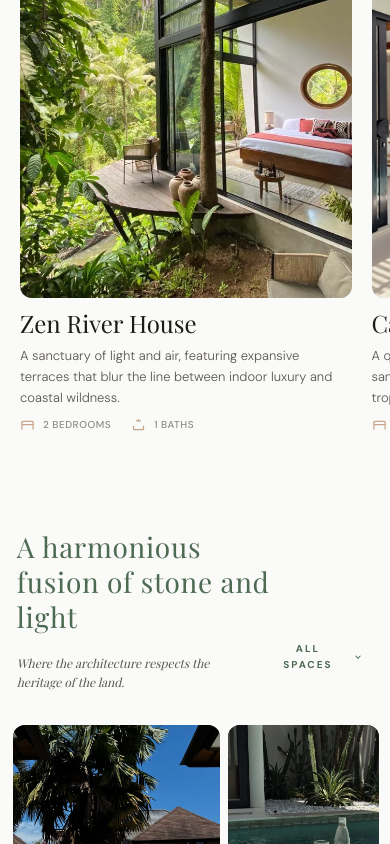
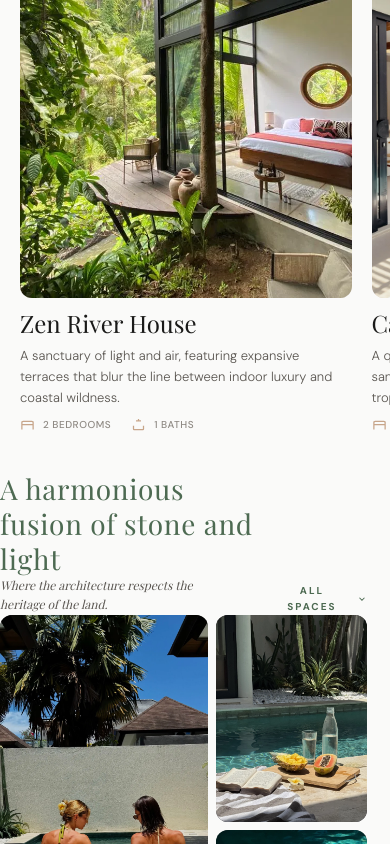
Before and after one commit to akmal-hafiz/summerhouse_preview-, a Next.js app: page / in a window 390 px wide. Shown: the part 1869-2713 px from the top of the page. Built offline with nearby package versions, Linux system fonts and the light colour scheme; a web font is replaced by a local one.

Commit message:
fix: resolve mobile scroll locking and layout traps

```diff
--- a/app/globals.css
+++ b/app/globals.css
@@ -100,18 +100,16 @@ html.lenis body {
 }
 
 /* Force native scroll behavior on mobile */
-@media (pointer: coarse) {
+@media (max-width: 768px) {
   html, body {
-    touch-action: pan-y !important;
+    touch-action: auto !important;
     overflow-x: hidden !important;
-    overscroll-behavior-y: none;
     -webkit-overflow-scrolling: touch;
   }
 }
 
-/* Fix mobile scroll stickiness */
+/* Base Scroll Fixes */
 html {
-  scroll-behavior: smooth;
   -webkit-overflow-scrolling: touch;
 }
 
--- a/components/common/SmoothScrolling.tsx
+++ b/components/common/SmoothScrolling.tsx
@@ -1,21 +1,43 @@
 "use client";
 
 import { ReactLenis } from "@studio-freight/react-lenis";
-import { useEffect } from "react";
+import { useEffect, useState } from "react";
+import { usePathname } from "next/navigation";
 
 function SmoothScrolling({ children }: { children: React.ReactNode }) {
-    const Lenis = ReactLenis as any;
+    const [isMobile, setIsMobile] = useState(true);
+    const pathname = usePathname();
 
     useEffect(() => {
-        // Ensure any lingering lenis instance is disabled on mobile
-        const isMobile = window.matchMedia('(pointer: coarse)').matches;
-        if (isMobile) {
+        // Strict mobile detection via width
+        const checkMobile = () => {
+            setIsMobile(window.innerWidth < 768);
+        };
+
+        checkMobile();
+        window.addEventListener('resize', checkMobile);
+
+        // Remove lenis class if mobile
+        if (window.innerWidth < 768) {
             document.documentElement.classList.remove('lenis');
         }
+
+        return () => window.removeEventListener('resize', checkMobile);
     }, []);
 
+    // RESET SCROLL ON ROUTE CHANGE (PENTING!)
+    useEffect(() => {
+        window.scrollTo(0, 0);
+    }, [pathname]);
+
+    // Jika Mobile: Kembalikan Native Scroll Tanpa Pembungkus Lenis
+    if (isMobile) {
+        return <>{children}</>;
+    }
+
+    // Jika Desktop: Gunakan Lenis
     return (
-        <Lenis
+        <ReactLenis
             root
             options={{
                 lerp: 0.1,
@@ -24,11 +46,10 @@ function SmoothScrolling({ children }: { children: React.ReactNode }) {
                 wheelMultiplier: 1,
                 touchInertiaMultiplier: 0,
                 syncTouch: false,
-                enabled: typeof window !== 'undefined' && !window.matchMedia('(pointer: coarse)').matches
             }}
         >
             {children}
-        </Lenis>
+        </ReactLenis>
     );
 }
 
--- a/components/home/Introduction.tsx
+++ b/components/home/Introduction.tsx
@@ -5,13 +5,14 @@ import { motion } from 'framer-motion';
 
 const Introduction = () => {
     return (
-        // PENTING: bg solid relative untuk menutupi fixed hero di belakangnya
         <section className="w-full bg-[#FAFAF9] z-20 flex items-center min-h-[100dvh] pt-[120px] pb-[100px] lg:pt-[180px] lg:pb-[180px] relative mt-[80px] lg:mt-[150px]">
-            <div className="w-full max-w-[1400px] mx-auto px-8 lg:px-24">
+
+            {/* ✅ DIUBAH DI SINI */}
+            <div className="w-full max-w-[1400px] mx-auto px-10 lg:px-20">
 
                 <div className="grid grid-cols-1 md:grid-cols-12 gap-8 lg:gap-16 items-start">
 
-                    {/* --- 1. HEADING SECTION (Kiri Atas) --- */}
+                    {/* HEADING */}
                     <motion.div
                         initial={{ opacity: 0, y: 50 }}
                         whileInView={{ opacity: 1, y: 0 }}
@@ -27,7 +28,7 @@ const Introduction = () => {
                         </h2>
                     </motion.div>
 
-                    {/* --- 2. TEXT CONTENT SECTION (Kanan Tengah) --- */}
+                    {/* TEXT */}
                     <motion.div
                         initial={{ opacity: 0, y: 40 }}
                         whileInView={{ opacity: 1, y: 0 }}
@@ -39,7 +40,6 @@ const Introduction = () => {
                             className="text-[17px] md:text-[20px] leading-[1.9] md:leading-[2] font-light text-[#5a5651] max-w-[480px]"
                             style={{ fontFamily: "var(--font-dm-sans), sans-serif" }}
                         >
-                            {/* KHUSUS TAMPILAN MOBILE (Persis seperti Screenshot tapi LEBIH BESAR/LEBAR) */}
                             <span className="block md:hidden text-[21px] leading-[1.6]">
                                 We curate properties and <br />
                                 designed environments that focus <br />
@@ -51,13 +51,12 @@ const Introduction = () => {
                                 natural and personal.
                             </span>
 
-                            {/* KHUSUS TAMPILAN DESKTOP (Dipertahankan Utuh) */}
                             <span className="hidden md:block">
                                 We curate properties and designed environments that focus on and nurture comfort, simplicity, and ease. Space that invites <br /> you to rethink, slow down, and experience life in a way that feels natural and personal.
                             </span>
                         </p>
 
-                        {/* --- 3. QUOTE SECTION --- */}
+                        {/* QUOTE */}
                         <div className="pl-5 md:pl-6 border-l-[3px] border-[#C7A58A] mt-16">
                             <span
                                 className="block text-[33px] md:text-[34px] leading-snug text-[#1a1a19] italic ml-6 lg:ml-0"
--- a/components/home/VillaCollection.tsx
+++ b/components/home/VillaCollection.tsx
@@ -516,22 +516,22 @@ const VillaCollection = () => {
             {/* ========================================================= */}
             {/* --- START: MOBILE ONLY CURATED SPACES --- */}
             {/* ========================================================= */}
-            <div className="block md:hidden w-[94%] px-5 py-20 relative bottom-[-30px] z-[99] mt-20 bg-[#FAFAF9]" style={{ borderTop: '1px solid transparent' }}>
+            <div className="block md:hidden w-[94%] px-5 py-20 z-[99] mt-20 bg-[#FAFAF9]" style={{ borderTop: '1px solid transparent' }}>
 
                 {/* Header Text & Neighborhood Dropdown */}
                 <div className="flex justify-between items-end mb-8 relative pr-2 w-full">
                     {/* Header Text */}
-                    <div className="w-[75%] relative right-[-16.8px] lg:right-0 bottom-[-28px] lg:bottom-0">
+                    <div className="w-[75%] relative">
                         <h2 className="text-[28px] text-[#4d6a52] leading-[1.25] mb-4 tracking-wide" style={{ fontFamily: 'var(--font-playfair), serif' }}>
                             A harmonious<br />fusion of stone and<br />light
                         </h2>
-                        <p className="text-[12px] relative bottom-[-20px] italic text-[#5a5651] leading-[1.6]" style={{ fontFamily: 'var(--font-playfair), serif' }}>
+                        <p className="text-[12px] italic text-[#5a5651] leading-[1.6]" style={{ fontFamily: 'var(--font-playfair), serif' }}>
                             Where the architecture respects the<br />heritage of the land.
                         </p>
                     </div>
 
                     {/* Elegantly Blurred Apple-style Dropdown */}
-                    <div className="relative bottom-[-28px] right-[4px] z-[999] flex flex-col items-end">
+                    <div className="relative z-[999] flex flex-col items-end">
                         <button
                             onClick={() => setIsMobileDropdownOpen(!isMobileDropdownOpen)}
                             className="flex items-center gap-1.5 text-[10px] font-bold tracking-[0.2em] uppercase text-[#4d6a52]"
@@ -556,7 +556,7 @@ const VillaCollection = () => {
                                                 setActiveLocation(neighborhood);
                                                 setIsMobileDropdownOpen(false);
                                             }}
-                                            className={`text-left px-5 py-3 text-[7px] font-bold tracking-[0.2em] uppercase transition-all duration-300 relative right-[-10px] lg:right-0
+                                            className={`text-left px-5 py-3 text-[7px] font-bold tracking-[0.2em] uppercase transition-all duration-300
                                             ${activeLocation === neighborhood ? 'text-[#1a1a19]' : 'text-[#8F8A84] hover:text-[#4d6a52]'}`}
                                         >
                                             {activeLocation === neighborhood && (
@@ -572,7 +572,7 @@ const VillaCollection = () => {
                 </div>
 
                 {/* Mobile Masonry Grid */}
-                <div className="w-full flex gap-2 h-[600px] mx-auto mb-12 relative bottom-[-80px] lg:bottom-0 right-[-12.5px] lg:right-0 z-[1]">
+                <div className="w-full flex gap-2 h-[600px] mx-auto mb-12 relative z-[1] mt-10">
                     {/* Left Column */}
                     <div className="flex flex-col gap-2 w-[58%] h-full">
                         {/* Top Left Image: Yellow Details */}
@@ -616,7 +616,7 @@ const VillaCollection = () => {
                 </div>
 
                 {/* Mobile CTA Button */}
-                <div className="flex justify-center w-full relative right-[-16px] bottom-[-160px] lg:bottom-0">
+                <div className="flex justify-center w-full relative mt-20">
                     <AnimatePresence mode="wait">
                         <motion.button
                             key={activeLocation + '-btn'}
```
